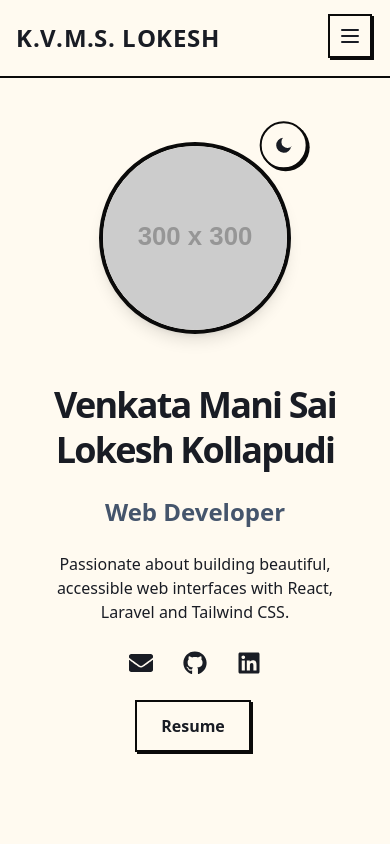
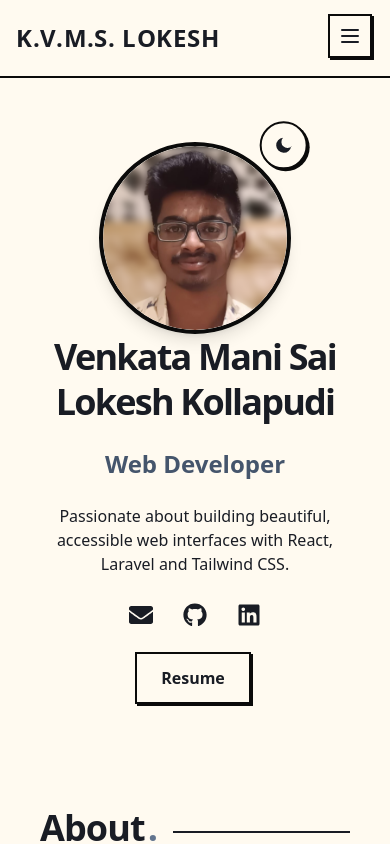
Before and after one commit to LokeshKvms/about-me, a React (Vite) app: page / in a window 390 px wide. Shown: the top 844 px of the page. Built offline with nearby package versions, Linux system fonts and the light colour scheme.

Commit message:
Update Hero.jsx

```diff
--- a/src/components/Hero.jsx
+++ b/src/components/Hero.jsx
@@ -84,16 +84,16 @@ const Hero = () => {
   return (
     <section className="mx-4 py-16 md:py-24 bg-white-heat dark:bg-black-sheep text-typo dark:text-white-heat transition-colors duration-500">
       <div className="mx-auto px-4">
-        <div className="grid md:grid-cols-2 gap-12 items-center">
+        <div className="grid md:grid-cols-2 items-center">
           <div className="order-1 md:order-2 flex justify-center items-center">
-            <div className="relative w-48 md:w-82 aspect-square profile-pic">
+            <div className="relative w-48 md:w-96 aspect-square profile-pic">
               <div className="absolute -top-2 -right-2 translate-x-1/3 -translate-y-1/3 sm:translate-x-1/2 -sm:-translate-y-1/2 z-10">
                 <ThemeToggler />
               </div>
 
-              <div className="group w-full h-full rounded-full overflow-hidden border-4 border-neutral-950 dark:border-white-heat shadow-lg transition-transform duration-300 ease-in-out hover:scale-105">
+              <div className="group w-full h-full rounded-full overflow-hidden border-4 border-neutral-950 dark:border-white-heat shadow-lg transition-transform duration-300 ease-in-out hover:scale-110">
                 <img
-                  src="https://placehold.co/300x300?text=LOKESH"
+                  src="/profile.png"
                   alt="Profile"
                   className="w-full h-full object-cover rounded-full"
                 />
@@ -144,7 +144,7 @@ const Hero = () => {
             <div className="relative group w-fit resume-btn">
               <div className="absolute inset-0 z-0 bg-neutral-950 dark:bg-white-heat/90 transition-transform duration-300 ease-in-out" />
               <a
-                href="/resume.pdf"
+                href="/kvmslokesh-resume.pdf"
                 target="_blank"
                 rel="noopener noreferrer"
                 className="relative z-10 inline-block px-6 py-3 font-semibold border-2 border-neutral-950 dark:border-white-heat/90 bg-white-heat dark:bg-black-sheep text-typo dark:text-white-heat transition-transform duration-300 ease-in-out -translate-x-0.5 -translate-y-0.5 hover:-translate-x-2 hover:-translate-y-2 active:translate-x-0 active:translate-y-0"
```
